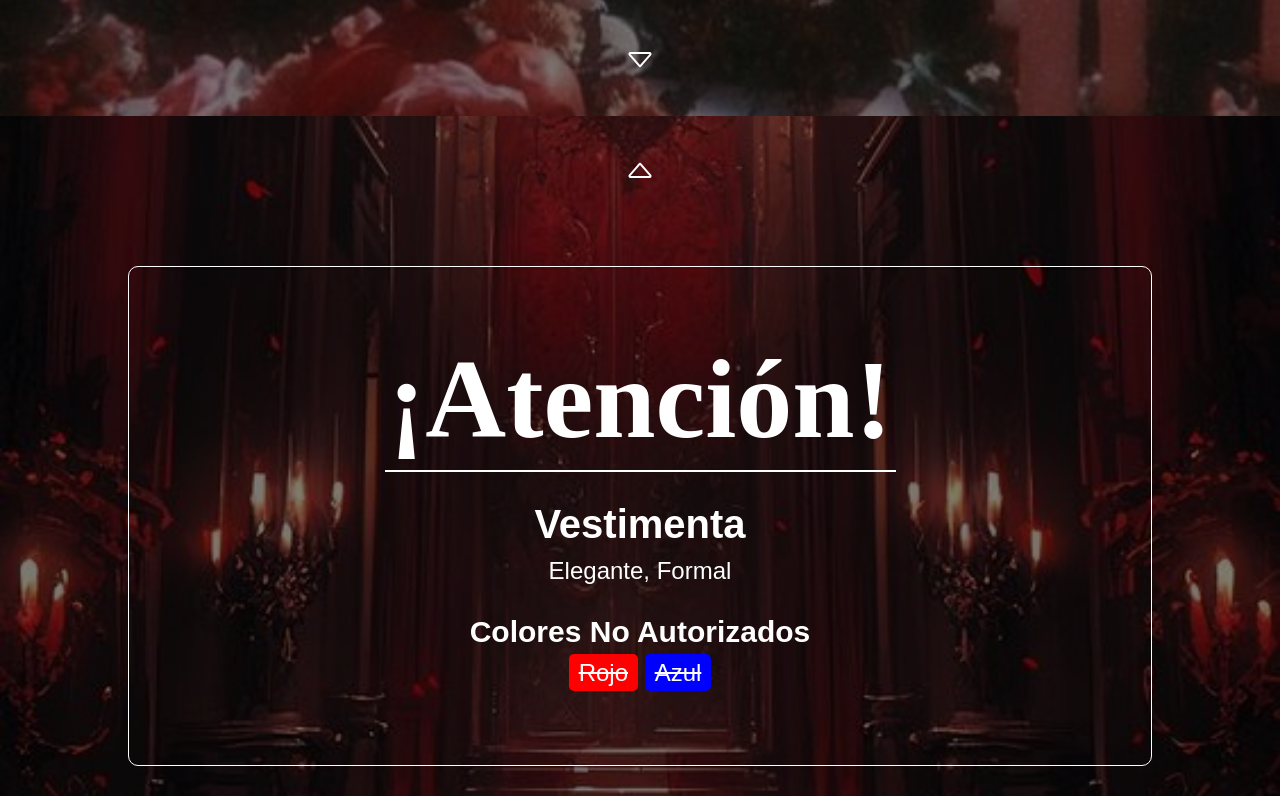
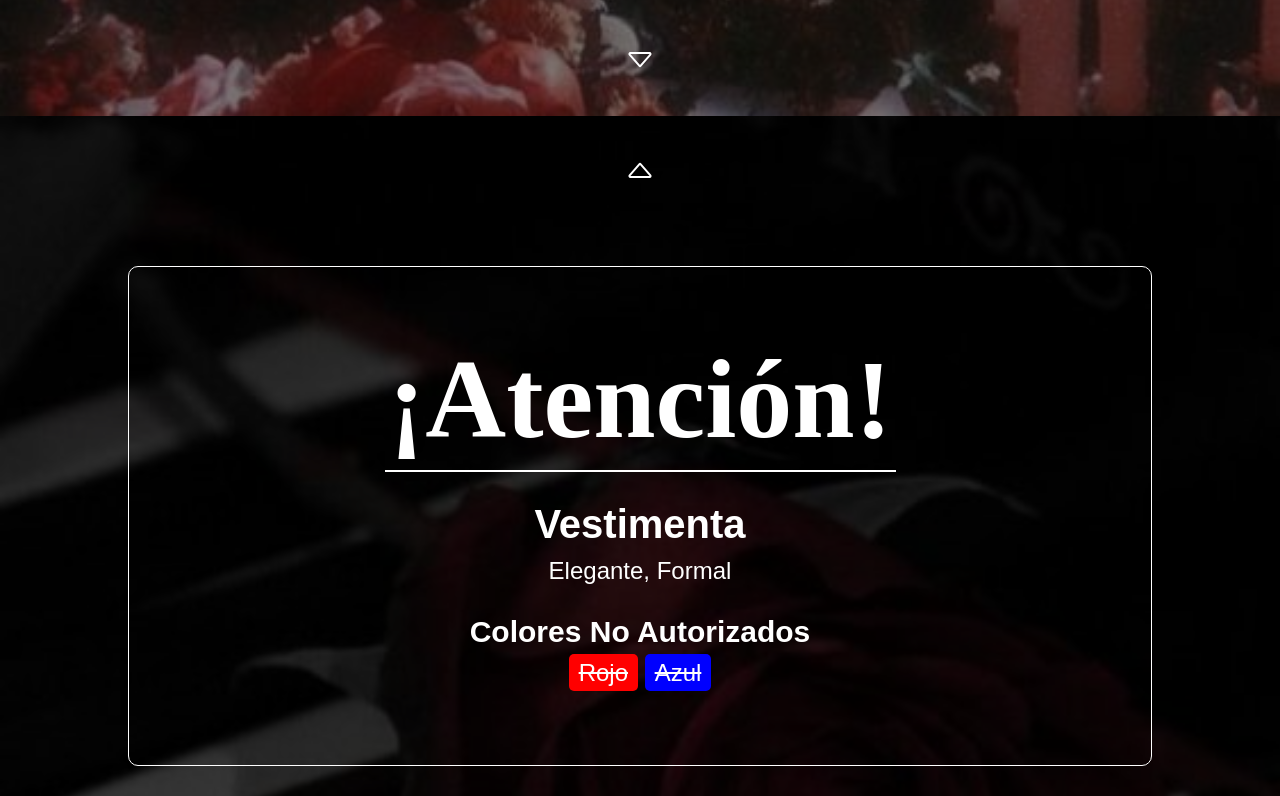
Before and after one commit to NachoXS15/GiulyXV, a plain HTML site: page index.html in a window 1280 px wide. Shown: the part 2284-3080 px from the top of the page. Drawn offline with Linux system fonts and the light colour scheme; a web font is replaced by a local one.

Commit message:
added bgs

```diff
--- a/style.css
+++ b/style.css
@@ -11,6 +11,7 @@ body{
     width: 100%;
     min-height: 100dvh;
     overflow-y: hidden;
+    user-select: none;
 }
 
 .overlay{
@@ -195,7 +196,7 @@ header div a{
 #reminder-section{
     width: 100%;
     height: 100dvh;
-    background-image: url(img/gate.jpg);
+    background-image: url(img/piano.jpg);
     background-size: cover;
     background-position: center;
     background-attachment: fixed;
@@ -242,7 +243,7 @@ header div a{
 #mp-section{
     width: 100%;
     height: 100dvh;
-    background-image: url(img/gate.jpg);
+    background-image: url(img/table.jpg);
     background-size: cover;
     background-position: center;
     background-attachment: fixed;
```
Also changed, not shown: img/piano.jpg (added), img/table.jpg (added).
